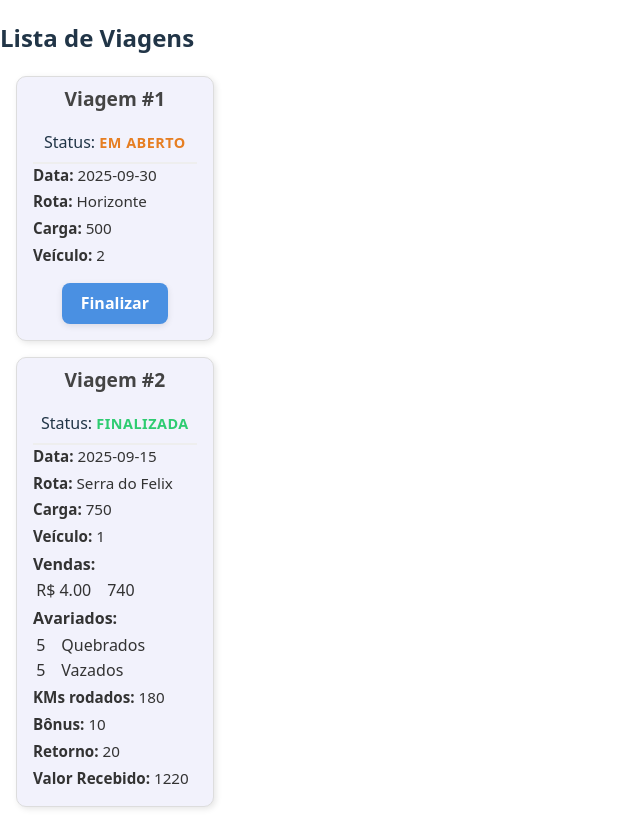
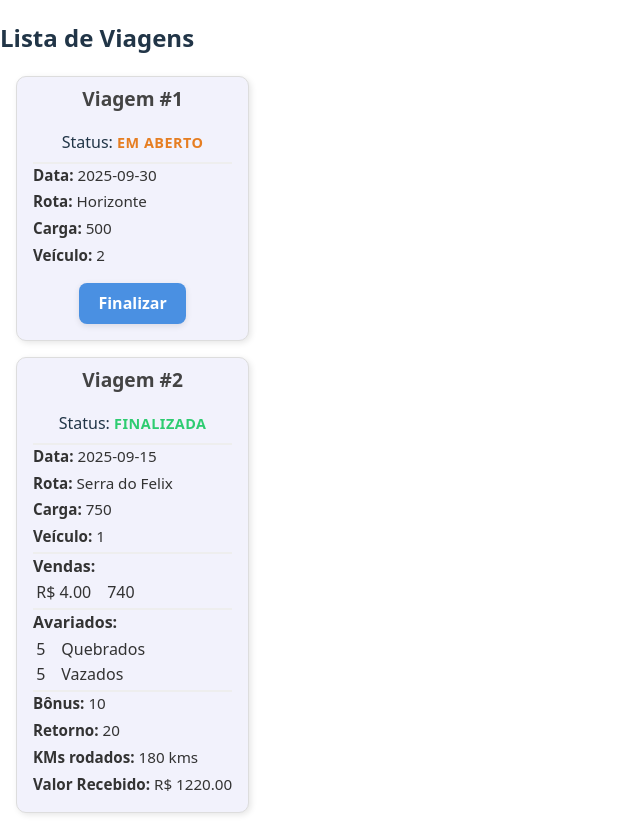
Before and after one commit to luizing/Fdl-Manager, a React (Vite) app: page / in a window 1280 px wide. Shown: the whole page, without its empty margins (0-640 px from the left). Built offline with nearby package versions, Linux system fonts and the light colour scheme.

Commit message:
refactor: organização de html e css de viagemCard

```diff
--- a/src/pages/Viagem/Components/ViagemCard.css
+++ b/src/pages/Viagem/Components/ViagemCard.css
@@ -7,15 +7,14 @@
     padding: 16px;
     padding-top: 0px;
     background-color: #f2f2fc;
-  box-shadow: 2px 2px 6px rgba(0,0,0,0.1);
+    box-shadow: 2px 2px 6px rgba(0, 0, 0, 0.1);
     transition: 0.3s;
     max-width: 300px;
     margin: 1rem;
 }
 
 .viagem-card:hover {
-  box-shadow: 4px 4px 12px rgba(0,0,0,0.2);
-  cursor: pointer;
+    box-shadow: 4px 4px 12px rgba(0, 0, 0, 0.2);
 }
 
 .details-container {
@@ -24,6 +23,7 @@
     gap: 0.25rem;
     margin: 0;
     padding: 0;
+    border-top: 2px solid #eee;
 }
 
 .details {
@@ -36,7 +36,6 @@
     display: flex;
     flex-direction: column;
     align-items: center;
-  border-bottom: 2px solid #eee;
     padding-bottom: 0rem;
     margin-bottom: 0rem;
 }
@@ -45,6 +44,7 @@
 }
 
 .lista {
+    border-top: 2px solid #eee;
     margin: 0.25rem 0;
 }
 
@@ -56,7 +56,7 @@
 }
 
 .lista ul {
-  list-style:none;
+    list-style: none;
     padding-left: 0.2rem;
     margin: 0;
 }
@@ -69,7 +69,7 @@
     color: #333;
 }
 
-.viagem-id{
+.viagem-id {
     font-weight: 600;
     font-size: 1.2rem;
     color: #444;
@@ -98,7 +98,7 @@
 }
 
 .btn-finalizar {
-  background-color: #4a90e2; /* azul neutro */
+    background-color: #4a90e2;
     color: white;
     font-size: 1rem;
     font-weight: 600;
@@ -106,14 +106,14 @@
     border: none;
     border-radius: 8px;
     cursor: pointer;
-  box-shadow: 0 2px 6px rgba(0,0,0,0.1);
+    box-shadow: 0 2px 6px rgba(0, 0, 0, 0.1);
     transition: all 0.2s ease-in-out;
 }
 
 .btn-finalizar:hover {
     background-color: #3a78c2;
     transform: scale(1.03);
-  box-shadow: 0 4px 8px rgba(0,0,0,0.15);
+    box-shadow: 0 4px 8px rgba(0, 0, 0, 0.15);
 }
 
 .btn-finalizar:active {
--- a/src/pages/Viagem/Components/ViagemCard.jsx
+++ b/src/pages/Viagem/Components/ViagemCard.jsx
@@ -1,20 +1,20 @@
 import './ViagemCard.css'
 
 function ViagemCard({ viagem }) {
+
   return (
     <div className="viagem-card">
 
       <div className="cabecalho">
         <p className='viagem-id'>Viagem #{viagem.id}</p>
-        <p>
-          Status:{" "}
+        <p>Status:{" "}
           {viagem.finalizada ? (
             <span className="status finalizada">Finalizada</span>
           ) : (
             <span className="status aberta">Em aberto</span>
           )}
         </p>
-        </div>
+      </div>
 
       <div className="details-container">
         <p className="details"><strong>Data:</strong> {viagem.data}</p>
@@ -49,20 +49,20 @@ function ViagemCard({ viagem }) {
               {viagem.avariados?.map((item, idx) => (
                 <li key={idx}>
                   <span>{item.quantidade}</span>
-        <span>{item.tipo}s</span>
+                  <span>{item.tipo}s</span>
                 </li>
               ))}
             </ul>
           </div>
+
           <div className="details-container">
-            <p className="details"><strong>KMs rodados:</strong> {viagem.kms}</p>
             <p className="details"><strong>Bônus:</strong> {viagem.bonus}</p>
             <p className="details"><strong>Retorno:</strong> {viagem.retorno}</p>
-            <p className="details"><strong>Valor Recebido:</strong> {viagem.valorFinal} </p>
+            <p className="details"><strong>KMs rodados:</strong> {viagem.kms} kms</p>
+            <p className="details"><strong>Valor Recebido:</strong> R$ {viagem.valorFinal.toFixed(2)} </p>
           </div>
         </div>
       )}
-
     </div>
   )
 }
```
Lines whose indentation alone changed are shown as unchanged.
